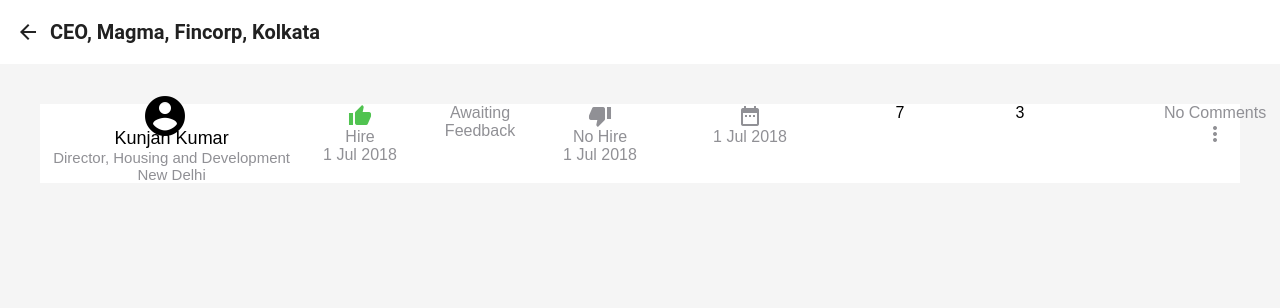
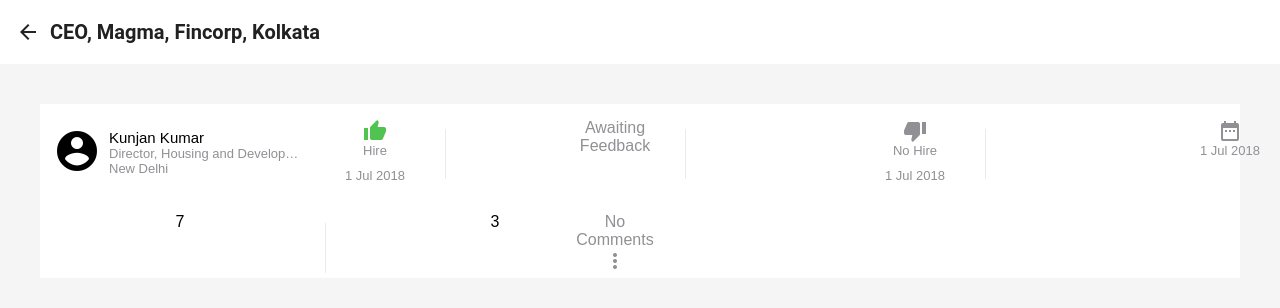
Before and after one commit to prashant93/TPM-View, an Angular app: page / in a window 1280 px wide. Shown: the top 308 px of the page. Built offline with nearby package versions, Linux system fonts and the light colour scheme.

Commit message:
3 files modified

```diff
--- a/src/app/app.component.html
+++ b/src/app/app.component.html
@@ -1,5 +1,4 @@
 <app-header></app-header>
 <div class="container">
-<app-offers></app-offers>
-
+  <app-offers></app-offers>
 </div>
--- a/src/app/offers/offers.component.css
+++ b/src/app/offers/offers.component.css
@@ -4,8 +4,16 @@
   grid-gap: 20px;
   background-color: #ffffff;
   max-height: 200px;
+  padding: 15px 15px 5px 15px;
   text-align: center;
 }
+.seperator {
+  border-left: 1px solid #c6c6cc5e;
+  height: 50px;
+  margin-top: 10px;
+
+}
+
 .card-container,
 * {
   color: #909095;
@@ -14,7 +22,9 @@ p {
   margin: 0;
 }
 .caption {
+  font-size: 13px;
   display: block;
+  margin-bottom: 10px;
 }
 .hire-icon {
   color: #50c350;
@@ -30,13 +40,23 @@ p {
   transform: scale(2);
 }
 .candidate-detail {
-  float: right;
+  padding: 10px;
+  width: 200px;
+  text-align: initial;
+}
+.candidate-detail > p {
+  white-space: nowrap;
+  overflow: hidden;
+  text-overflow: ellipsis;
 }
 .name {
-  font-size: 18px;
+  font-size: 15px;
   font-weight: 500;
 }
 .position,
 .location {
-  font-size: 15px;
+  font-size: 13px;
 }
+.candidate-pic {
+  padding: 20px 10px;
+}
--- a/src/app/offers/offers.component.html
+++ b/src/app/offers/offers.component.html
@@ -1,11 +1,14 @@
 <div class="card-container">
-  <div>
+  <div style="display:flex">
+    <div class="candidate-pic">
       <mat-icon
         class="candidate-icon"
         aria-hidden="false"
         aria-label="candidate"
         fontIcon="account_circle"
       ></mat-icon>
+    </div>
+
     <div class="candidate-detail">
       <p class="name">Kunjan Kumar</p>
       <p class="position">Director, Housing and Development</p>
@@ -22,7 +25,11 @@
     <span class="caption">Hire</span>
     <span class="caption">1 Jul 2018</span>
   </div>
+  <div class="seperator"></div>
+
   <div>Awaiting Feedback</div>
+  <div class="seperator"></div>
+
   <div>
     <mat-icon
       aria-hidden="false"
@@ -32,6 +39,8 @@
     <span class="caption">No Hire</span>
     <span class="caption">1 Jul 2018</span>
   </div>
+  <div class="seperator"></div>
+
   <div>
     <mat-icon
       aria-hidden="false"
@@ -41,6 +50,8 @@
     <span class="caption">1 Jul 2018</span>
   </div>
   <div class="leads">7</div>
+  <div class="seperator"></div>
+
   <div class="captured">3</div>
   <div>
     <p>No Comments</p>
```
Lines whose indentation alone changed are shown as unchanged.
